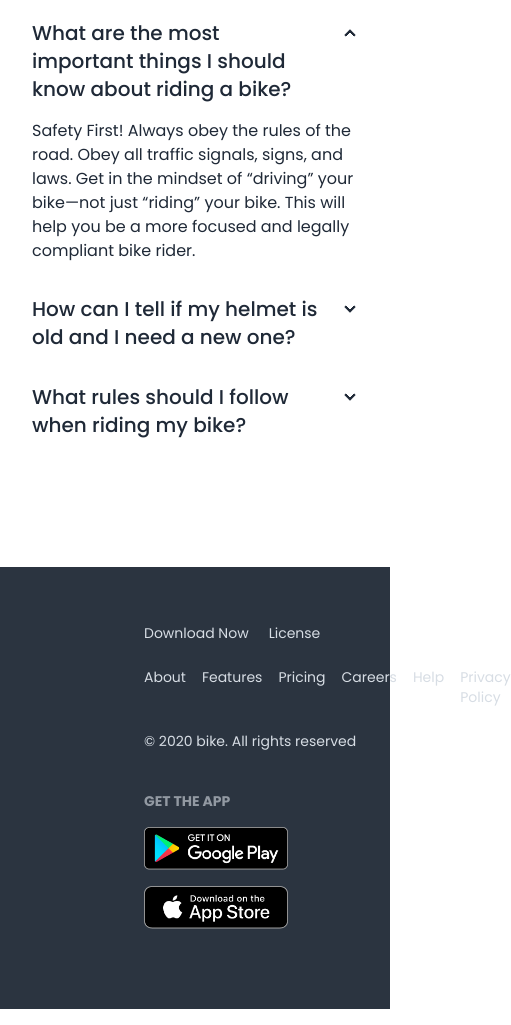
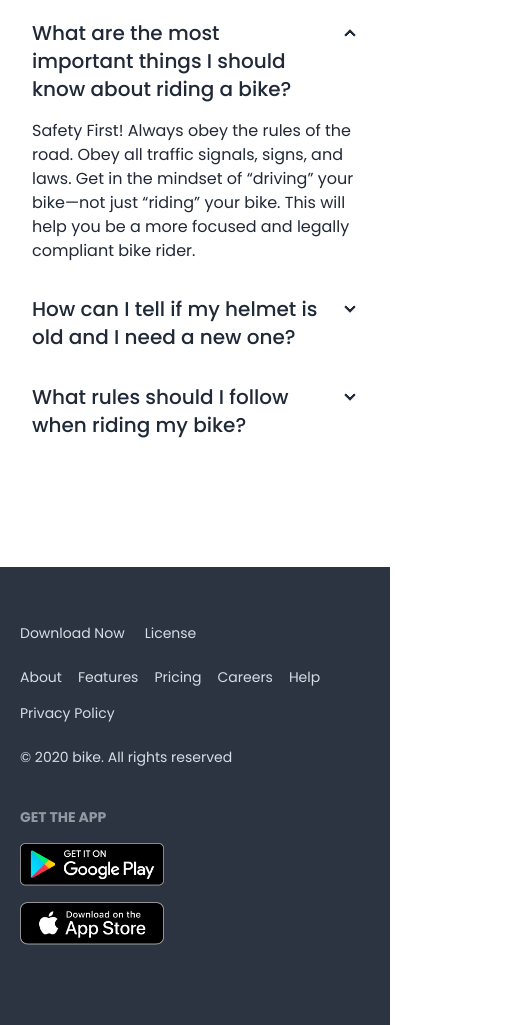
Before and after one commit to israt83/biker-jone-resources, a plain HTML site: page index.html in a window 390 px wide. Shown: the part 5965-6990 px from the top of the page, 511 px wide, since content can reach past the window. Drawn offline with nearby package versions, Linux system fonts and the light colour scheme.

Commit message:
added the footer sectio

```diff
--- a/index.html
+++ b/index.html
@@ -344,14 +344,14 @@
         </section>
 
     </main>
-    <footer class="footer px-36 pt-14 pb-20 bg-neutral text-neutral-content">
+    <footer class="footer p-5 lg:px-36 pt-14 pb-20 bg-neutral text-neutral-content">
         <aside class="  gap-6">
             <div class="grid grid-flow-col gap-5">
                 <a href="">Download Now</a>
                 <a href="">License</a>
 
             </div>
-            <div class="flex gap-4">
+            <div class="flex flex-wrap gap-4">
                 <a href="">About</a>
                 <a href="">Features</a>
                 <a href="">Pricing</a>
```
